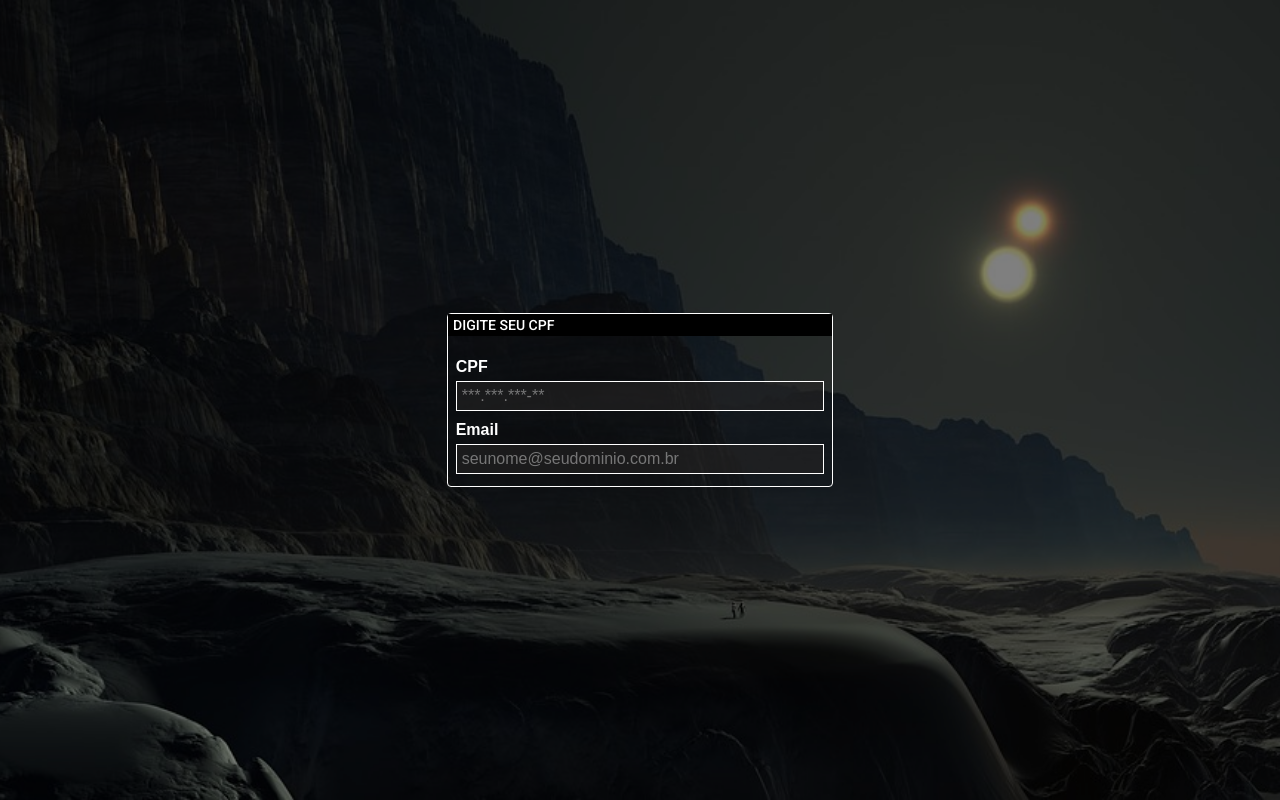
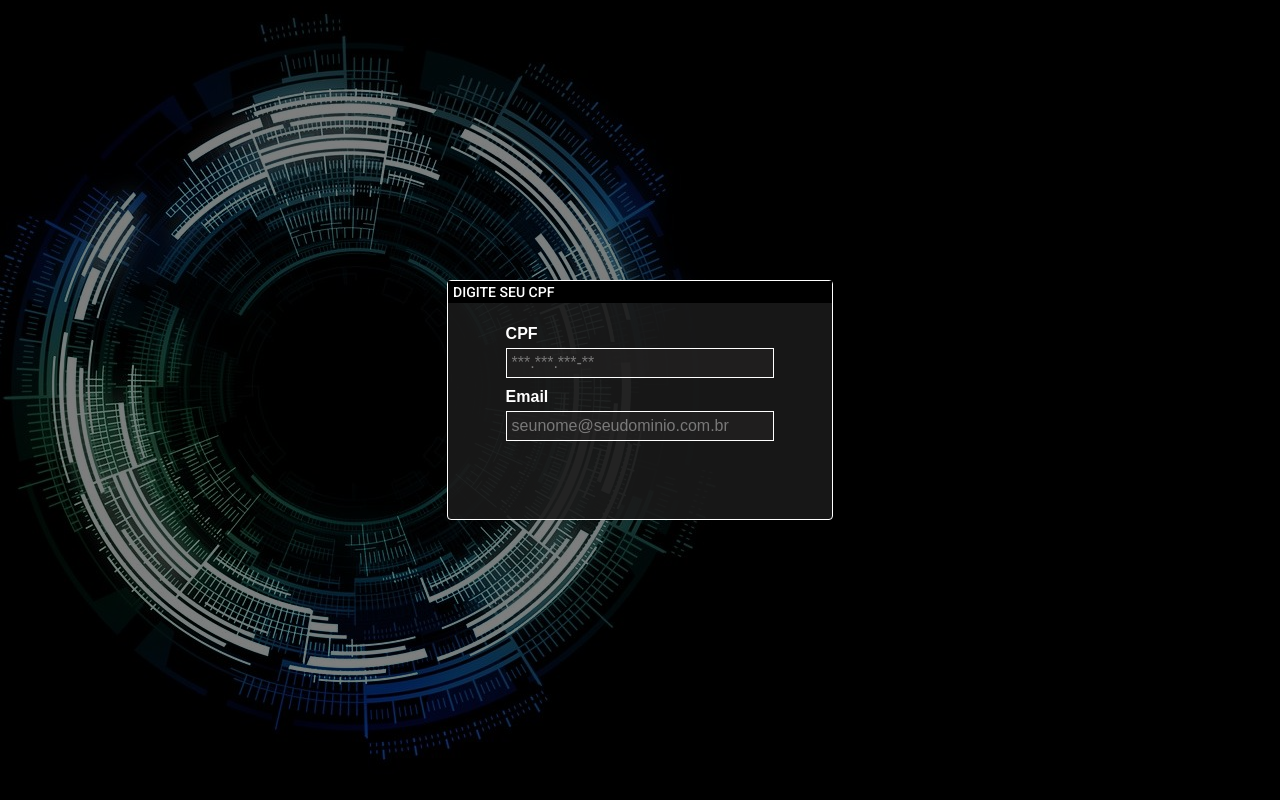
Before and after one commit to SpruceGabriela/cpf-validate, a plain HTML site: page index.html in a window 1280 px wide. Drawn offline with Linux system fonts and the light colour scheme.

Commit message:
Alterações ilustr e cor de fundo

```diff
--- a/index.html
+++ b/index.html
@@ -8,7 +8,7 @@
 </head>
 <body>
     <div class="container rgb">
-        <img class="ilustr" src="./imagens/mountains-1112911_960_720.jpg" alt="Ilustração de fundo" />
+        <img class="ilustr" src="./imagens/circle-g6abeb1c73_1280.jpg" alt="Ilustração de fundo" />
         <div class="classform">
             <h3>Digite seu CPF</h3>
             <form action="#" method="POST">
@@ -19,6 +19,6 @@
             </form>
         </div>
     </div>
-    <script type="module" src="/validaCPF/js/script.js"></script>
+    <script type="module" src="./js/script.js"></script>
 </body>
 </html>
--- a/style.css
+++ b/style.css
@@ -9,6 +9,7 @@ html,body{
 
 body{
     position: relative;
+    background-color: black;
 }
 
 h1,
@@ -30,7 +31,10 @@ h3{
 }
 
 form{
+    width: 70%;
+    height: 2in;
     padding: 3% 2%;
+    margin: auto auto;
 }
 
 label {
@@ -95,6 +99,7 @@ input.valido {
     border-radius: 4px;
     width: 30%;
     z-index: 1;
+    background-color: rgba(26,26,26,0.9);
 }
 
 .ilustr{
@@ -102,6 +107,7 @@ input.valido {
     width: 100%;
     height: 100%;
     object-fit: cover;
+    object-position: -18rem;
     z-index: -100;
 }
 
```
Also changed, not shown: imagens/circle-g6abeb1c73_1280.jpg (added).
